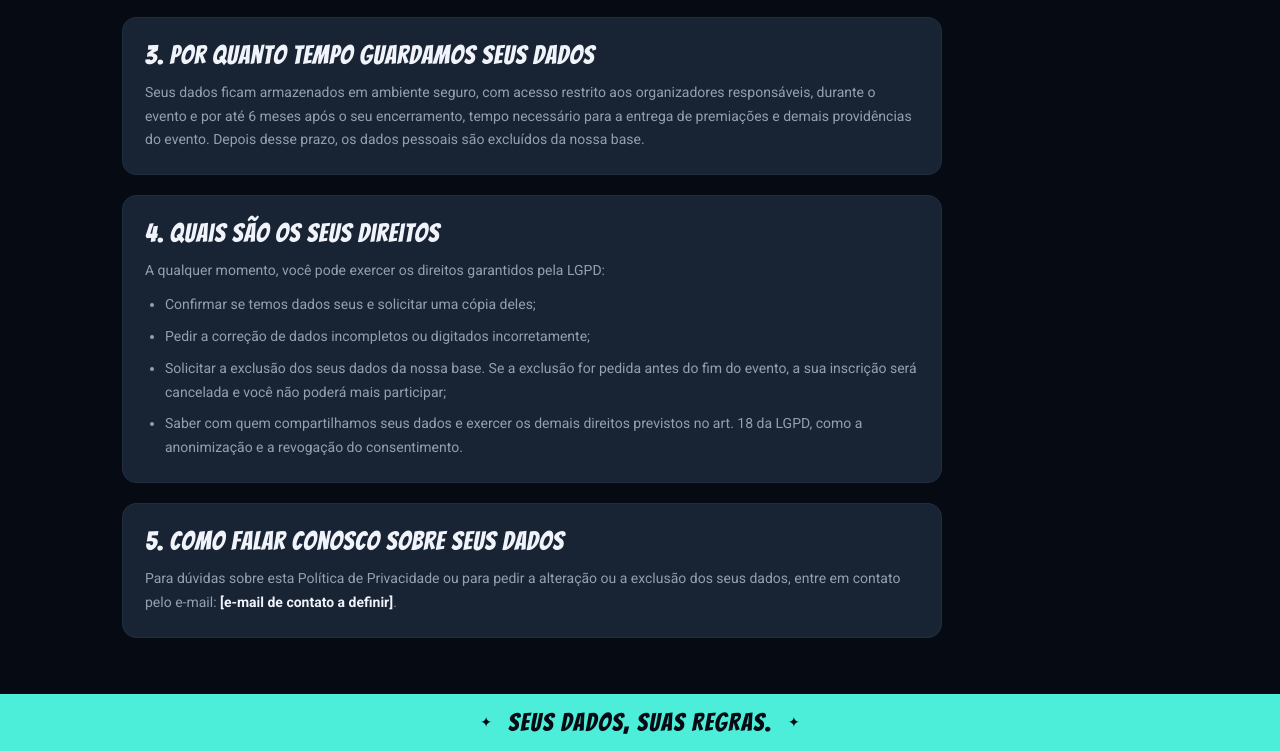
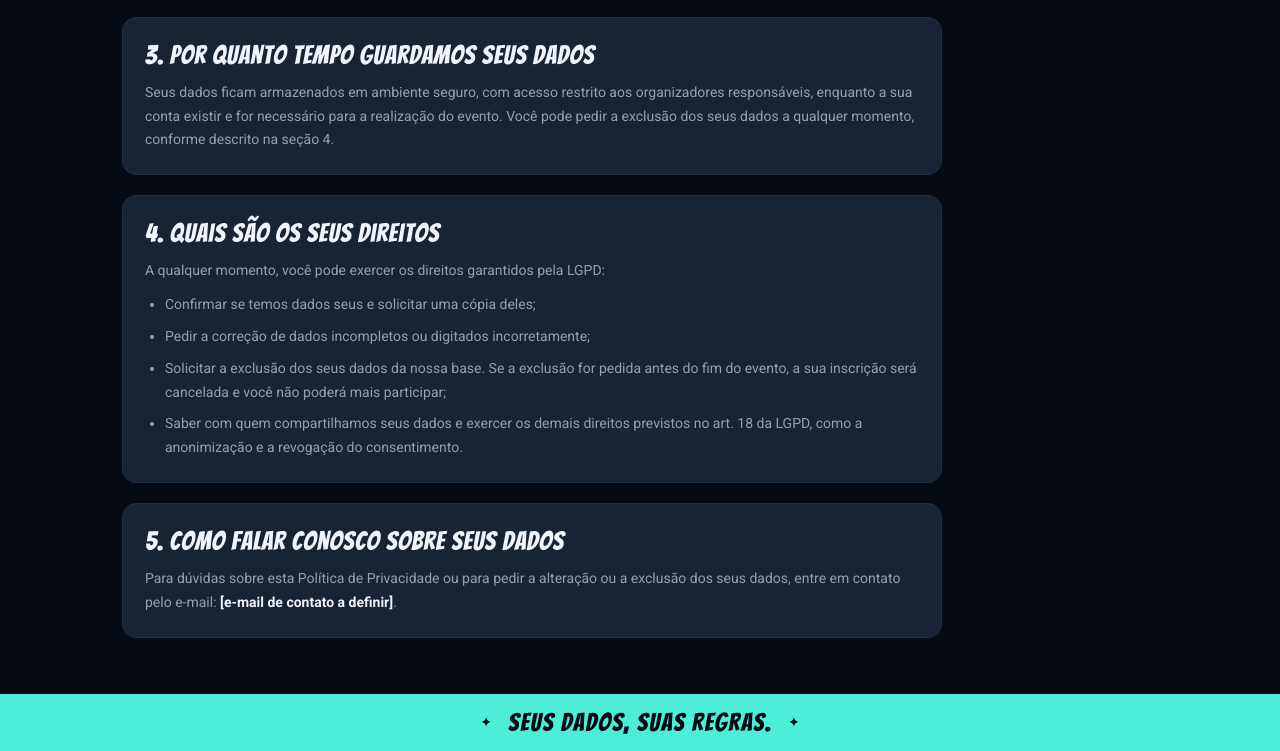
Before and after one commit to daniel-vetterlein/HackaToon, a website: page public/pages/lgpd.html in a window 1280 px wide. Shown: the part 1451-2202 px from the top of the page. Drawn offline with Linux system fonts and the light colour scheme; no server answers.

Commit message:
LGPD: remove prazo fixo de exclusão automática

```diff
--- a/public/pages/lgpd.html
+++ b/public/pages/lgpd.html
@@ -62,7 +62,7 @@
 
         <section>
           <h2>3. Por quanto tempo guardamos seus dados</h2>
-          <p>Seus dados ficam armazenados em ambiente seguro, com acesso restrito aos organizadores responsáveis, durante o evento e por até 6 meses após o seu encerramento, tempo necessário para a entrega de premiações e demais providências do evento. Depois desse prazo, os dados pessoais são excluídos da nossa base.</p>
+          <p>Seus dados ficam armazenados em ambiente seguro, com acesso restrito aos organizadores responsáveis, enquanto a sua conta existir e for necessário para a realização do evento. Você pode pedir a exclusão dos seus dados a qualquer momento, conforme descrito na seção 4.</p>
         </section>
 
         <section>
```
